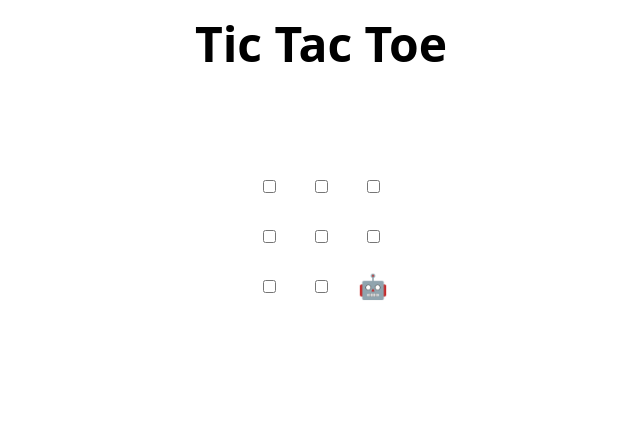
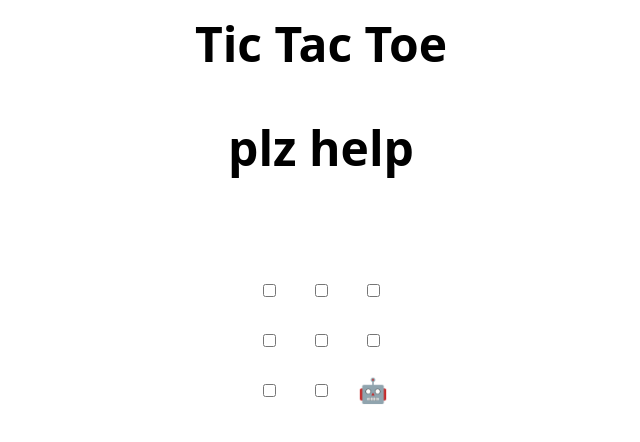
Before and after one commit to OngMengLi/skills-review-pull-requests, a plain HTML site: page index.html in a window 1280 px wide. Shown: the whole page, without its empty margins (319-959 px from the left). Drawn offline with Linux system fonts and the light colour scheme.

Commit message:
Update index.html

```diff
--- a/index.html
+++ b/index.html
@@ -44,7 +44,7 @@
     <td><input type="checkbox" /></td>
     <td><input type="checkbox" /></td>
     <td><input type="checkbox" /></td>
-  </tr>
+  <h1>plz help<h1>
 </table>
 
 <h2 hidden>Game over, refresh to play again 🧑‍💻 🤖!</h2>
```
